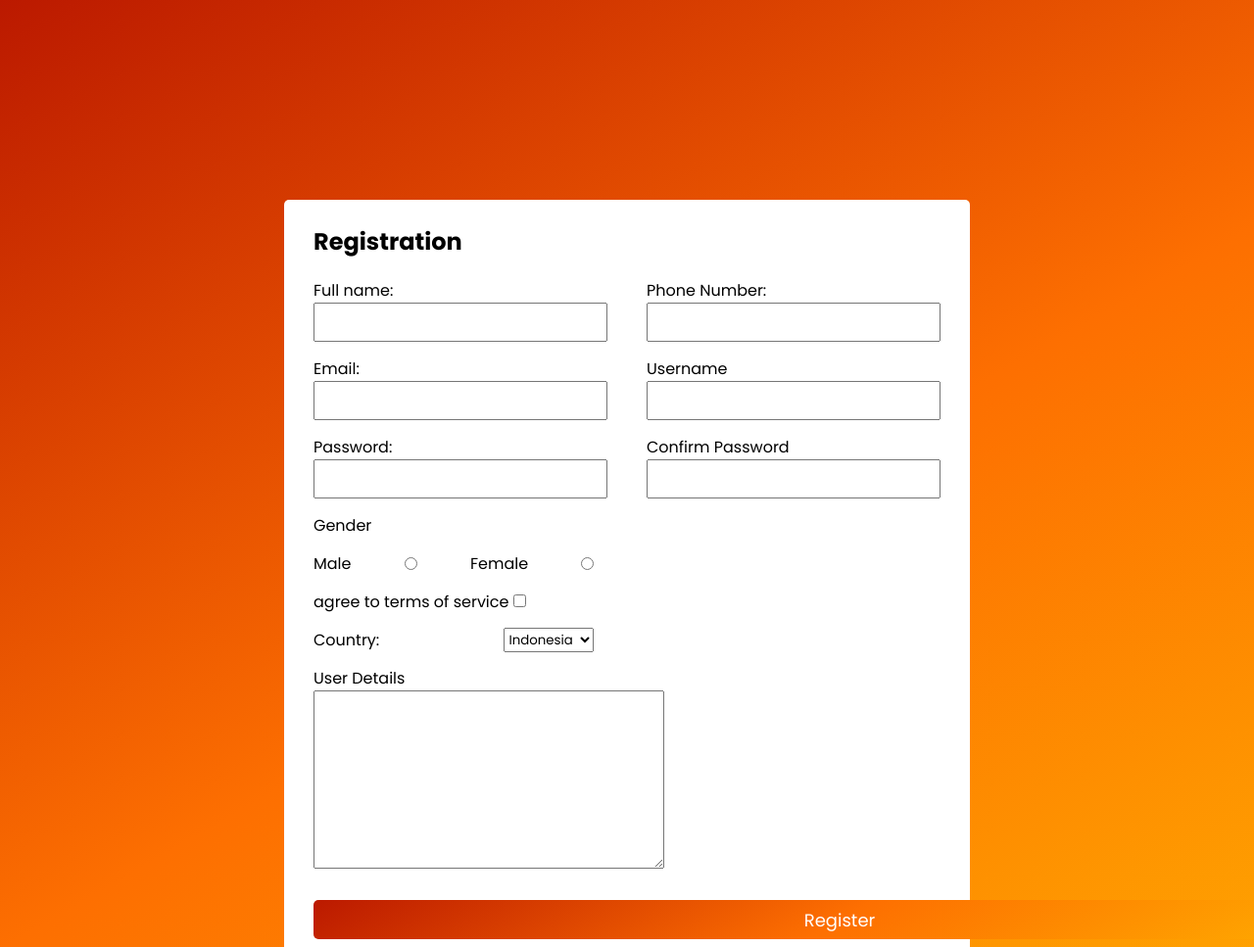
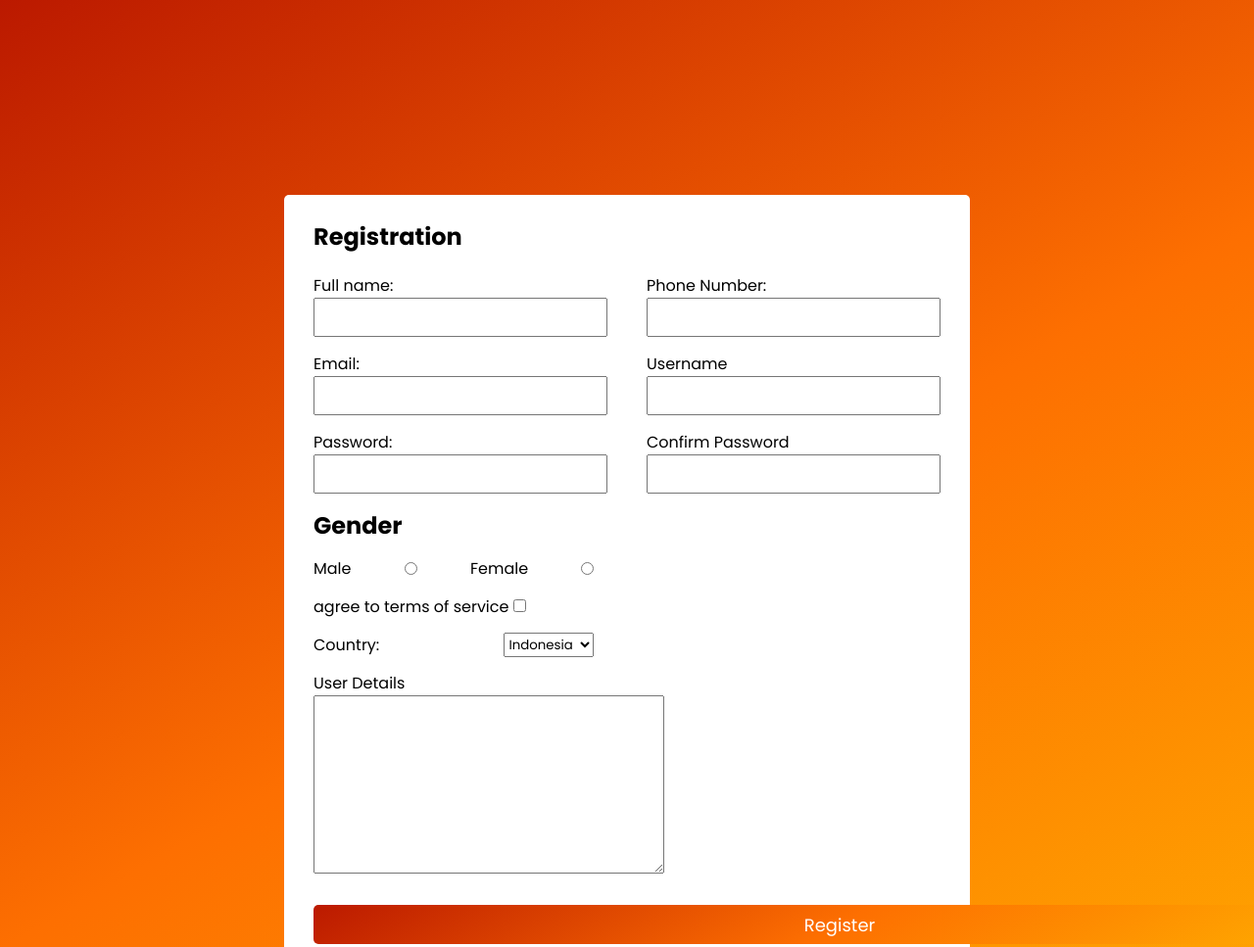
Before and after one commit to rafiandaranst123/tugas-2-website, a plain HTML site: page index.html in a window 1280 px wide. Shown: the top 967 px of the page at 98% size. Drawn offline with Linux system fonts and the light colour scheme.

Commit message:
Update index.html

```diff
--- a/index.html
+++ b/index.html
@@ -45,7 +45,7 @@
     </div>
 
     <div class="gender-details">
-        <label for="Jenis kelamin">Gender</label>
+        <label for="Jenis kelamin"><h2>Gender</h2></label>
 
     <div class="category">
         <label for="male">Male</label>
```
